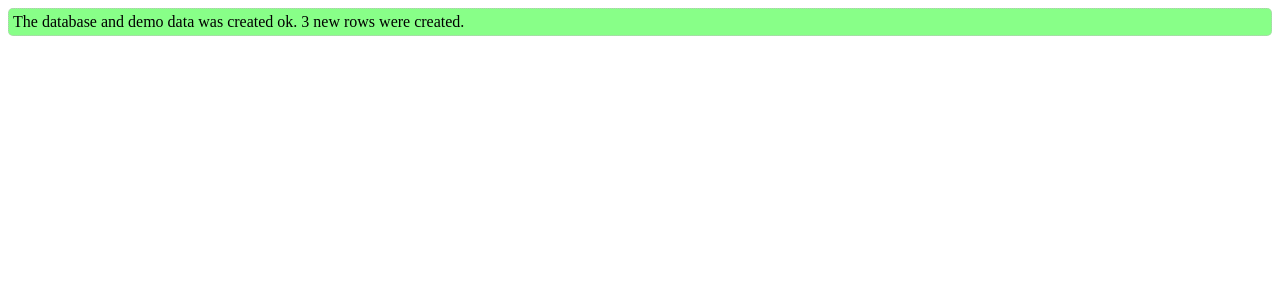
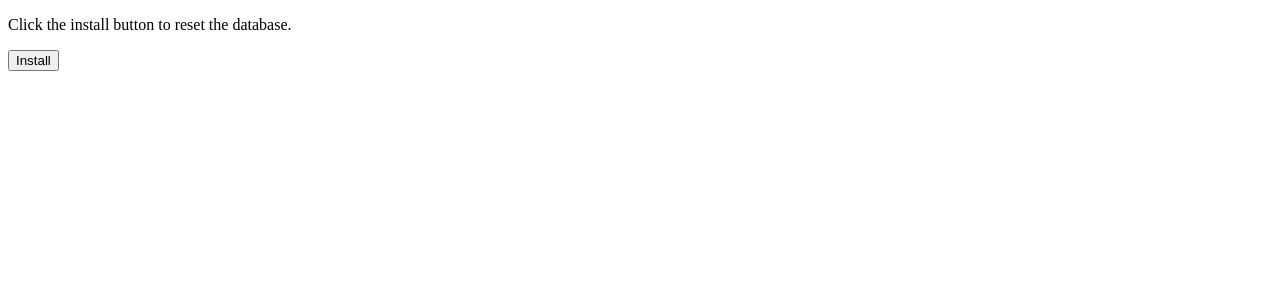
Before and after one commit to MarbhDamhsa/phpBlog, a PHP site: page /install.php in a window 1280 px wide. Shown: the top 300 px of the page. Run offline with PHP 8.4, Linux system fonts and the light colour scheme.

Commit message:
Update install.php

```diff
--- a/install.php
+++ b/install.php
@@ -1,6 +1,8 @@
  <?php
 require_once 'lib/common.php';
 
+function installBlog()
+{
     // Get the PDO DSN string
     $root = getRootPath();
     $database = getDatabasePath();
@@ -14,30 +16,31 @@ if (is_readable($database) && filesize($database) > 0)
     }
 
     // Create an empty file for the database
-if(!$error)
+    if (!$error)
     {
         $createdOk = @touch($database);
-	if(!$createdOk)
+        if (!$createdOk)
         {
             $error = sprintf(
                 'Could not create the database, please allow the server to create new files in \'%s\'',
-			dirname($database));
+                dirname($database)
+            );
         }
     }
 
     // Grab the SQL commands we want to run on the database
-if(!$error)
+    if (!$error)
     {
         $sql = file_get_contents($root . '/data/init.sql');
 
-	if ($sql == false)
+        if ($sql === false)
         {
             $error = 'Cannot find SQL file';
         }
     }
 
     // Connect to the new database and try to run the SQL commands
-if(!$error)
+    if (!$error)
     {
         $pdo = getPDO();
         $result = $pdo->exec($sql);
@@ -47,51 +50,112 @@ if(!$error)
         }
     }
 
-//See how many rows we created, if any
-$count = null;
+    // See how many rows we created, if any
+    $count = array();
+
+    foreach(array('post', 'comment') as $tableName)
+    {
         if (!$error)
         {
-	$sql = "SELECT COUNT(*) AS c FROM post";
+            $sql = "SELECT COUNT(*) AS c FROM " . $tableName;
             $stmt = $pdo->query($sql);
-	if($stmt)
+            if ($stmt)
             {
-		$count = $stmt->fetchColumn();
+                // We store each count in an associative array
+                $count[$tableName] = $stmt->fetchColumn();
+            }
         }
     }
 
+    return array($count, $error);
+}
+
+// We store stuff in the session, to survive the redirect to self
+session_start();
+
+// Only run the installer when we're responding to the form
+if ($_POST)
+{
+    // Here's the install
+    list($_SESSION['count'], $_SESSION['error']) = installBlog();
+
+    // ... and here we redirect from POST to GET
+    redirectAndExit('install.php');
+}
+
+// Let's see if we've just installed
+$attempted = false;
+if ($_SESSION)
+{
+    $attempted = true;
+    $count = $_SESSION['count'];
+    $error = $_SESSION['error'];
+
+    // Unset session variables, so we only report the install/failure once
+    unset($_SESSION['count']);
+    unset($_SESSION['error']);
+}
+
 ?>
-
 <!DOCTYPE html>
 <html>
     <head>
         <title>Blog installer</title>
-	<meta http-equiv="Content-Type" content="text/html; charset=utf-8" />
+        <meta http-equiv="Content-Type" content="text/html;charset=utf-8" />
         <style type="text/css">
             .box {
                 border: 1px dotted silver;
                 border-radius: 5px;
                 padding: 4px;
             }
-		.error{
+            .error {
                 background-color: #ff6666;
             }
-		.success{
+            .success {
                 background-color: #88ff88;
             }
         </style>
     </head>
     <body>
+        <?php if ($attempted): ?>
+
             <?php if ($error): ?>
                 <div class="error box">
                     <?php echo $error ?>
                 </div>
             <?php else: ?>
                 <div class="success box">
-				The database and demo data was created ok.
-				<?php if ($count): ?>
-					<?php echo $count ?>  new rows were created.
+                    The database and demo data was created OK.
+
+                    <?php foreach (array('post', 'comment') as $tableName): ?>
+                        <?php if (isset($count[$tableName])): ?>
+                            <?php // Prints the count ?>
+                            <?php echo $count[$tableName] ?> new
+                            <?php // Prints the name of the thing ?>
+                            <?php echo $tableName ?>s
+                            were created.
                         <?php endif ?>
+                    <?php endforeach ?>
                 </div>
+
+                <p>
+                    <a href="index.php">View the blog</a>,
+                    or <a href="install.php">install again</a>.
+                </p>
+            <?php endif ?>
+
+        <?php else: ?>
+
+            <p>Click the install button to reset the database.</p>
+
+            <form method="post">
+                <input
+                    name="install"
+                    type="submit"
+                    value="Install"
+                />
+            </form>
+
         <?php endif ?>
     </body>
 </html>
```
Lines whose indentation alone changed are shown as unchanged.
